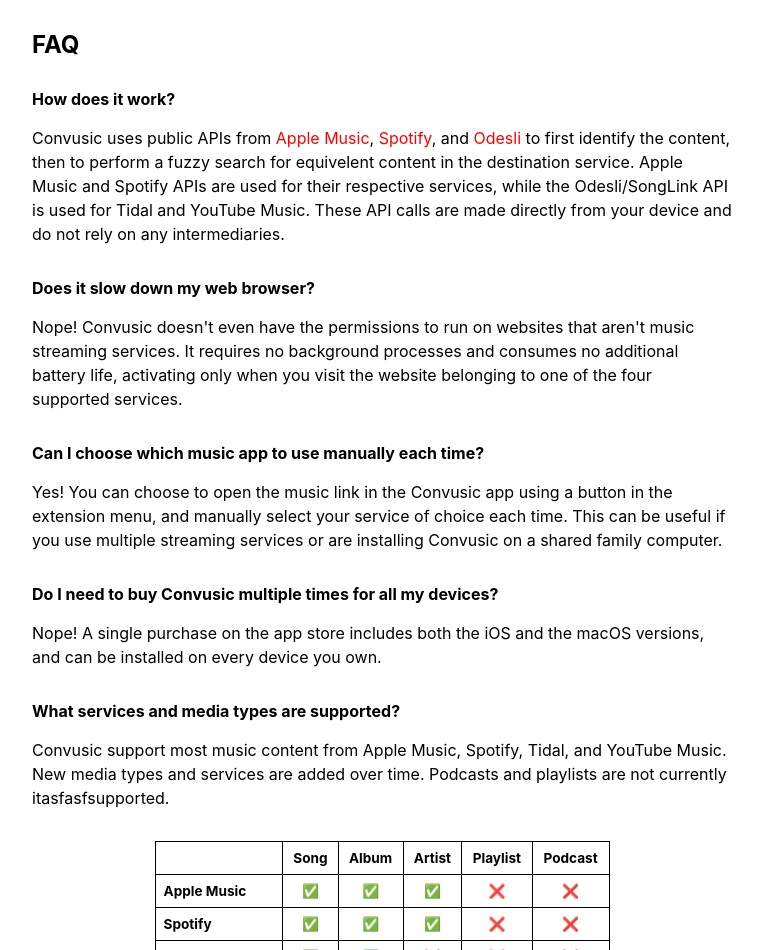
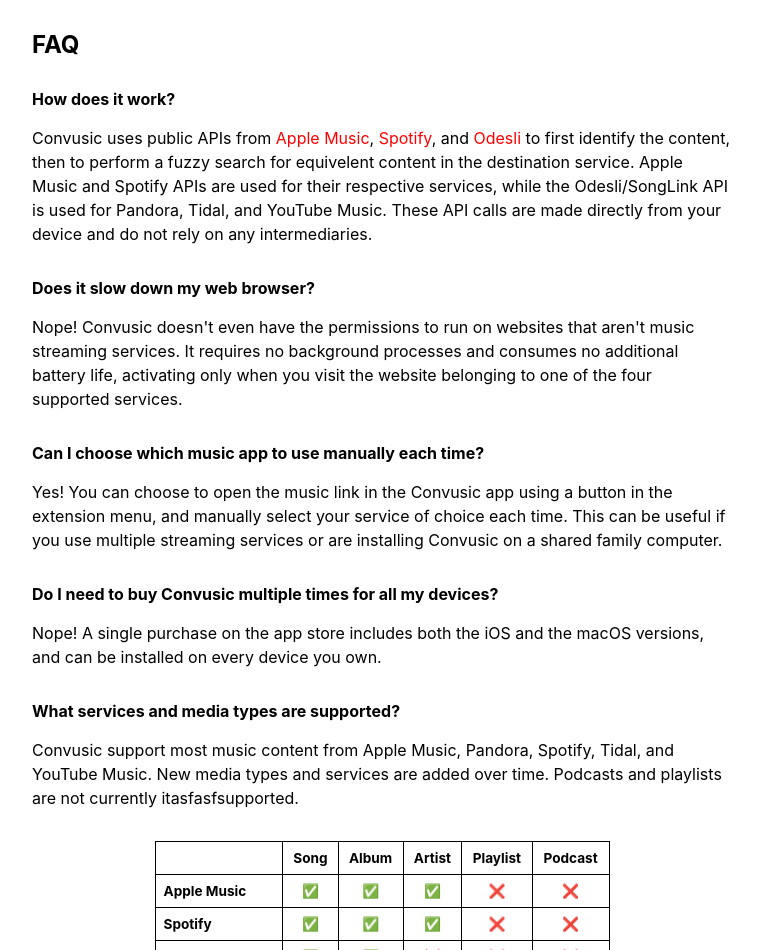
Before and after one commit to vsanthanam/convusic-site, a React (Create React App) app: page /#/presskit in a window 1280 px wide. Shown: the part 522-1472 px from the top of the page, without its empty margins (258-1020 px from the left). Built offline with nearby package versions, Linux system fonts and the light colour scheme.

Commit message:
Update FAQs

```diff
--- a/src/PressKit/PressKit.tsx
+++ b/src/PressKit/PressKit.tsx
@@ -110,11 +110,11 @@
                         </a>
                     </span>
                     <h2>FAQ</h2>
-                    <Question title="How does it work?" answer={<p>Convusic uses public APIs from <a href="https://developer.apple.com/documentation/applemusicapi/">Apple Music</a>, <a href="https://developer.spotify.com/documentation/web-api/">Spotify</a>, and <a href="https://odesli.co">Odesli</a> to first identify the content, then to perform a fuzzy search for equivelent content in the destination service. Apple Music and Spotify APIs are used for their respective services, while the Odesli/SongLink API is used for Tidal and YouTube Music. These API calls are made directly from your device and do not rely on any intermediaries.</p>} />
+                    <Question title="How does it work?" answer={<p>Convusic uses public APIs from <a href="https://developer.apple.com/documentation/applemusicapi/">Apple Music</a>, <a href="https://developer.spotify.com/documentation/web-api/">Spotify</a>, and <a href="https://odesli.co">Odesli</a> to first identify the content, then to perform a fuzzy search for equivelent content in the destination service. Apple Music and Spotify APIs are used for their respective services, while the Odesli/SongLink API is used for Pandora, Tidal, and YouTube Music. These API calls are made directly from your device and do not rely on any intermediaries.</p>} />
                     <Question title="Does it slow down my web browser?" answer={<p>Nope! Convusic doesn't even have the permissions to run on websites that aren't music streaming services. It requires no background processes and consumes no additional battery life, activating only when you visit the website belonging to one of the four supported services.</p>} />
                     <Question title="Can I choose which music app to use manually each time?" answer={<p>Yes! You can choose to open the music link in the Convusic app using a button in the extension menu, and manually select your service of choice each time. This can be useful if you use multiple streaming services or are installing Convusic on a shared family computer.</p>} />
                     <Question title="Do I need to buy Convusic multiple times for all my devices?" answer={<p>Nope! A single purchase on the app store includes both the iOS and the macOS versions, and can be installed on every device you own.</p>} />
-                    <Question title="What services and media types are supported?" answer={<p>Convusic support most music content from Apple Music, Spotify, Tidal, and YouTube Music. New media types and services are added over time. Podcasts and playlists are not currently itasfasfsupported.</p>} />
+                    <Question title="What services and media types are supported?" answer={<p>Convusic support most music content from Apple Music, Pandora, Spotify, Tidal, and YouTube Music. New media types and services are added over time. Podcasts and playlists are not currently itasfasfsupported.</p>} />
                     <FeatureTable />
                     <Question title="I use a different music streaming service. Can you add support for it?" answer={<p>Maybe! If the service has a public facing catalog search API, I'm happy to investigate adding support. Send me an email with the details.</p>} />
                     <Question title="I'd like a promo code to test Convusic or access to TestFlight. Can you add me?" answer={<p>Maybe! Send me an email with the details and I'll see what I can do.</p>} />
```
